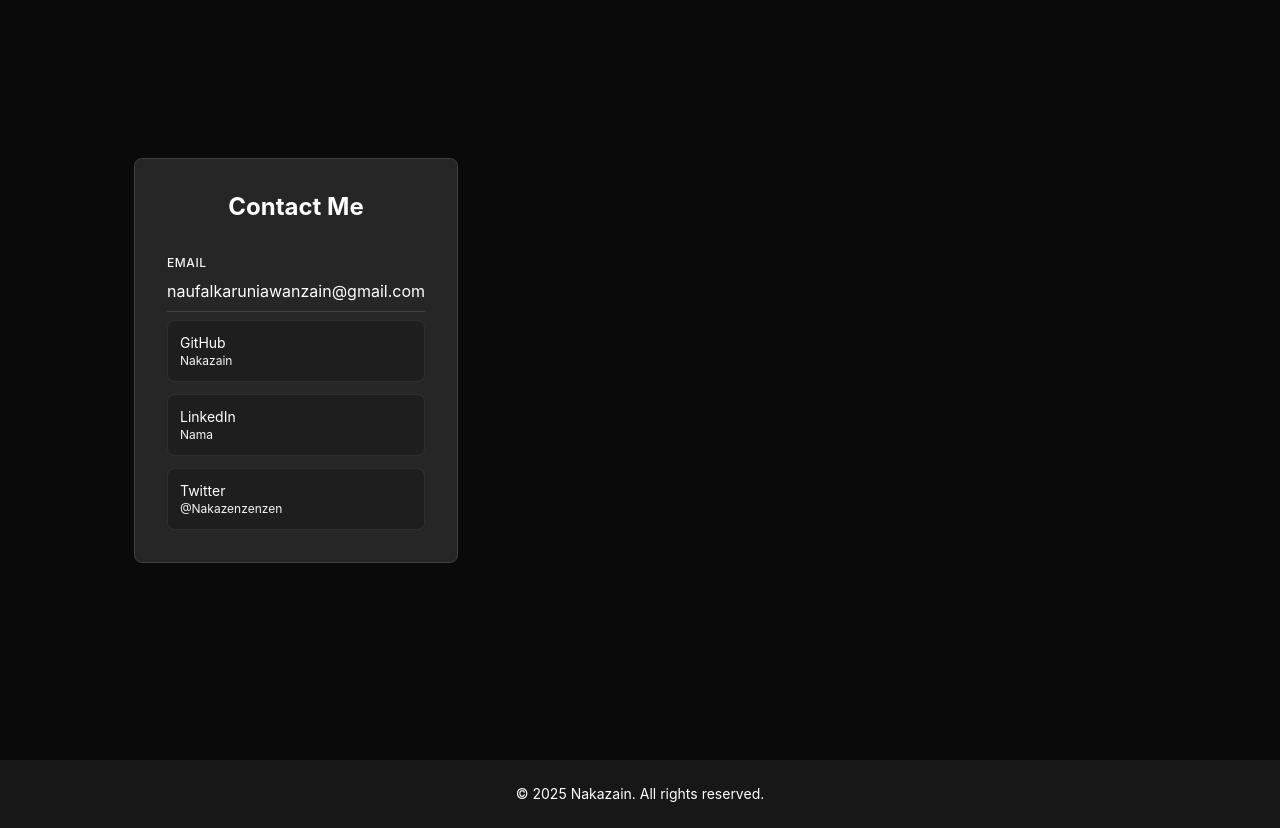
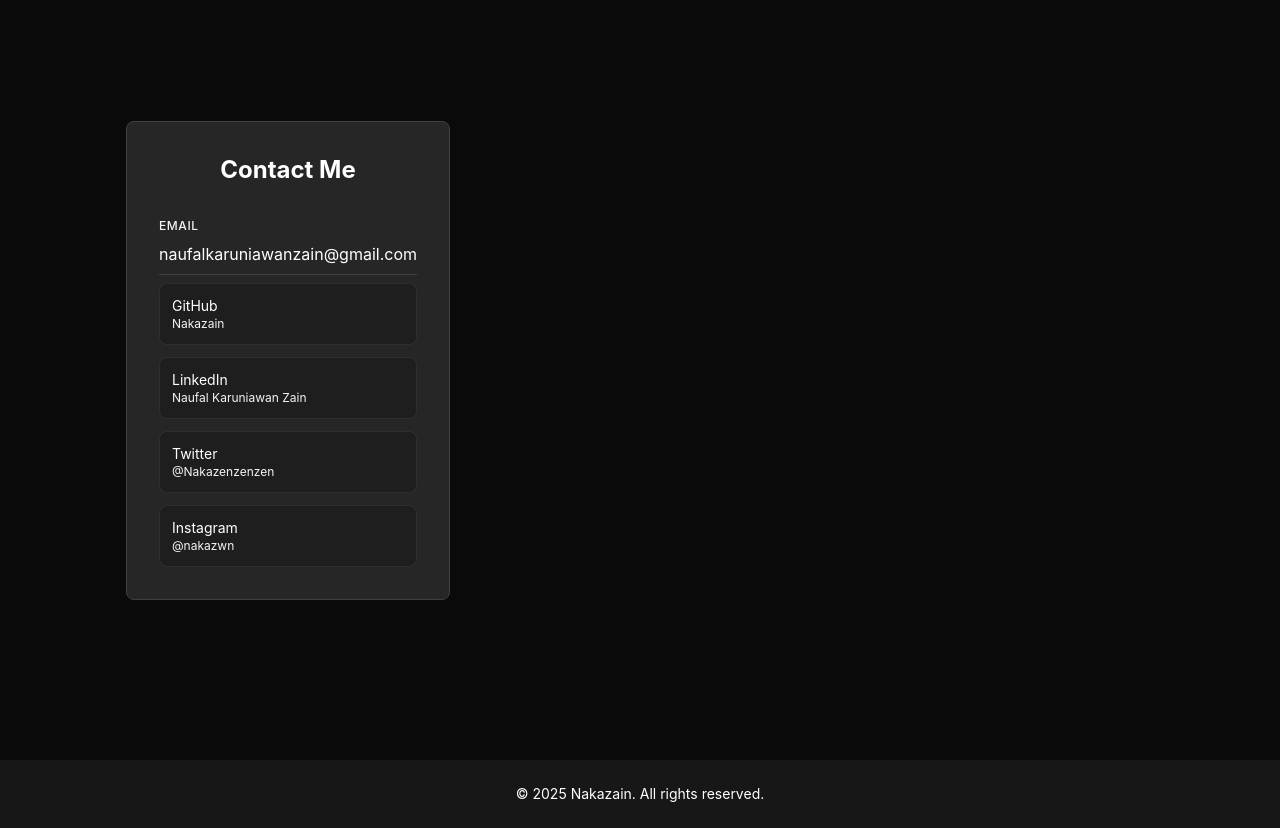
Before and after one commit to Nakazain/Porto-w-anime-js, a Next.js app: page / in a window 1280 px wide. Shown: the part 1640-2468 px from the top of the page. Built offline with nearby package versions, Linux system fonts and the light colour scheme.

Commit message:
Adding another account to contact card

```diff
--- a/src/app/component/contact.tsx
+++ b/src/app/component/contact.tsx
@@ -11,7 +11,7 @@ export default function ContactCard() {
 
           <div className="space-y-2">
             <div className="group">
-              <div className="flex items-center gap-2 mb-2">
+              <div className="flex items-center mb-2">
                 <span className="text-xs font-medium uppercase tracking-wider">
                   Email
                 </span>
@@ -40,14 +40,14 @@ export default function ContactCard() {
                 </a>
 
                 <a
-                  href="https://linkedin.com/in/Nmaa"
+                  href="https://www.linkedin.com/in/naufal-karuniawan-zain-503239366"
                   className="flex items-center gap-3 p-3 rounded-lg bg-neutral-900/50 hover:bg-neutral-900 border border-neutral-700/50 hover:border-[#8b5cf6]/50 transition-all duration-200 group"
                 >
                   <div className="flex-1">
                     <div className="text-sm text-white group-hover:text-[#8b5cf6] transition-colors">
                       LinkedIn
                     </div>
-                    <div className="text-xs">Nama</div>
+                    <div className="text-xs">Naufal Karuniawan Zain</div>
                   </div>
                 </a>
 
@@ -62,6 +62,17 @@ export default function ContactCard() {
                     <div className="text-xs">@Nakazenzenzen</div>
                   </div>
                 </a>
+                <a
+                  href="https://www.instagram.com/nakazwn/"
+                  className="flex items-center gap-3 p-3 rounded-lg bg-neutral-900/50 hover:bg-neutral-900 border border-neutral-700/50 hover:border-[#22d3ee]/50 transition-all duration-200 group"
+                >
+                  <div className="flex-1">
+                    <div className="text-sm text-white group-hover:text-[#22d3ee] transition-colors">
+                      Instagram
+                    </div>
+                    <div className="text-xs">@nakazwn</div>
+                  </div>
+                </a>
               </div>
             </div>
           </div>
--- a/src/app/page.tsx
+++ b/src/app/page.tsx
@@ -268,14 +268,14 @@ export default function App() {
         </div>
       </div>
       <div className="flex justify-center min-w-6xl gap-8 items-center min-h-screen">
-        <div className="flex justify-center gap-4">
+        <div className="flex justify-center gap-8">
           <ContactCard />
-          <div>
+          <div className="flex justify-center items-center">
             <form>
               <div className="loader hidden">
                 <Loader />
               </div>
-              <div className="form-cont flex flex-col gap-4">
+              <div className="form-cont flex justify-center items-center flex-col gap-4">
                 <h4
                   className="fade-up-form text-3xl font-bold text-center mb-4"
                   style={{ opacity: "0%", translate: "0 100px" }}
```
